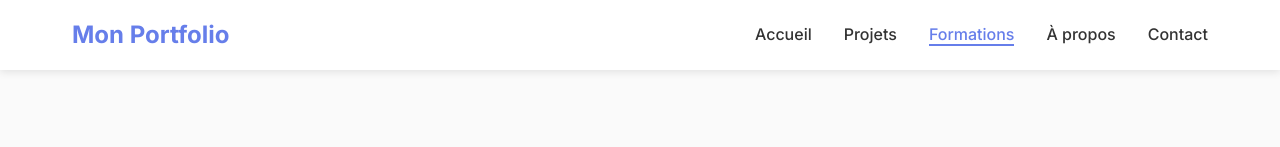
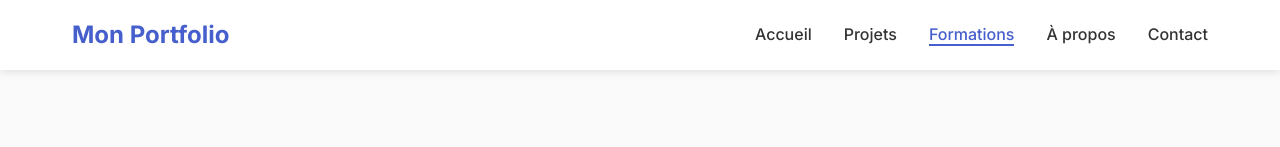
Before and after one commit to OpenClassrooms-Student-Center/8710351-creez-une-application-react-avec-next-js, a Next.js app: page /formation in a window 1280 px wide. Shown: the top 147 px of the page. Built offline with nearby package versions, Linux system fonts and the light colour scheme.

Commit message:
style: update primary color for navigation logo, active, and hover states.

```diff
--- a/components/Navigation/Navigation.module.css
+++ b/components/Navigation/Navigation.module.css
@@ -18,7 +18,7 @@
 .logo {
     font-size: 1.5rem;
     font-weight: 700;
-    color: #667eea;
+    color: #465fcd;
     text-decoration: none;
     z-index: 101;
 }
@@ -39,12 +39,12 @@
 }
 
 .link:hover {
-    color: #667eea;
+    color: #465fcd;
 }
 
 .active {
-    color: #667eea;
-    border-bottom: 2px solid #667eea;
+    color: #465fcd;
+    border-bottom: 2px solid #465fcd;
 }
 
 /* Bouton burger - caché sur desktop */
@@ -115,6 +115,6 @@
     }
 
     .active {
-        border-bottom: 2px solid #667eea;
+        border-bottom: 2px solid #465fcd;
     }
 }
```
